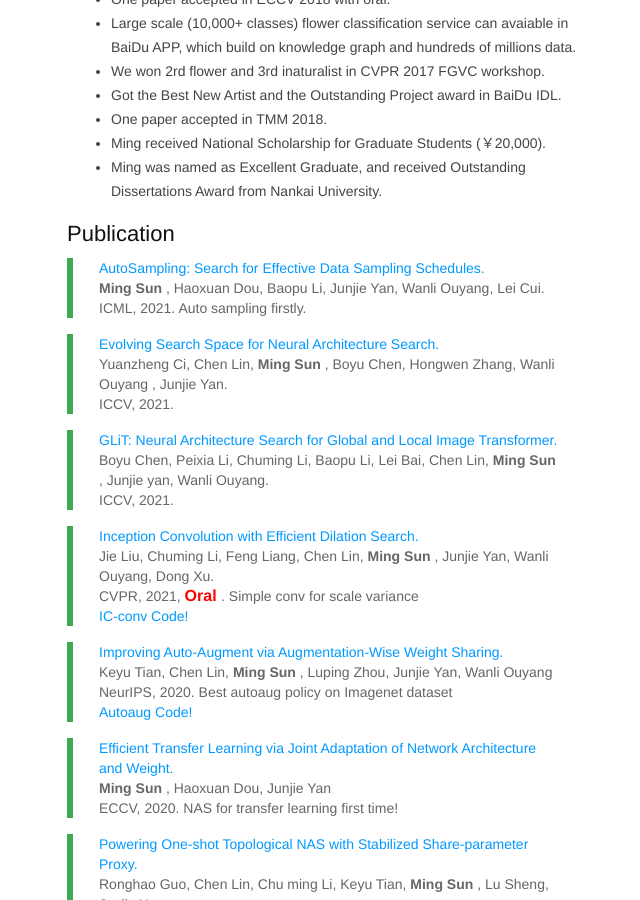
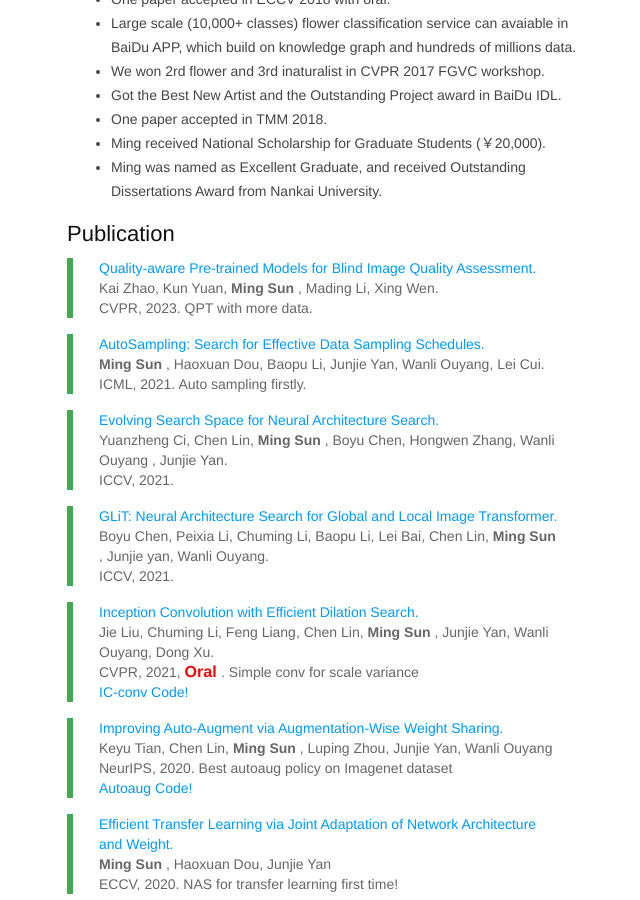
Before and after one commit to msunming/msunming.github.io, a Jekyll site: the page index.html, which Jekyll copies as it is, in a window 1280 px wide and 900 px high, scrolled down 1359 px. Shown: the whole window, without its empty margins (93-733 px from the left). Built offline with Jekyll 4.4.1, drawn with Linux system fonts in a browser that asks for light colours.

Commit message:
Update index.html

```diff
--- a/index.html
+++ b/index.html
@@ -497,6 +497,15 @@ pre .markdown .emphasis {
 
 		<blockquote>
 			<p><a href="https://arxiv.org/abs/2105.13695">
+			Quality-aware Pre-trained Models for Blind Image Quality Assessment.</a><br />
+			Kai Zhao, Kun Yuan, <strong> Ming Sun </strong>, Mading Li, Xing Wen. <br />
+			CVPR, 2023.  QPT with more data.  <br /></p>
+		</blockquote>
+
+		<!-- -->
+
+		<blockquote>
+			<p><a href="https://arxiv.org/abs/2105.13695">
 			AutoSampling: Search for Effective Data Sampling Schedules.</a><br />
 			<strong> Ming Sun </strong>, Haoxuan Dou, Baopu Li, Junjie Yan, Wanli Ouyang, Lei Cui. <br />
 			ICML, 2021.  Auto sampling firstly.  <br /></p>
```
